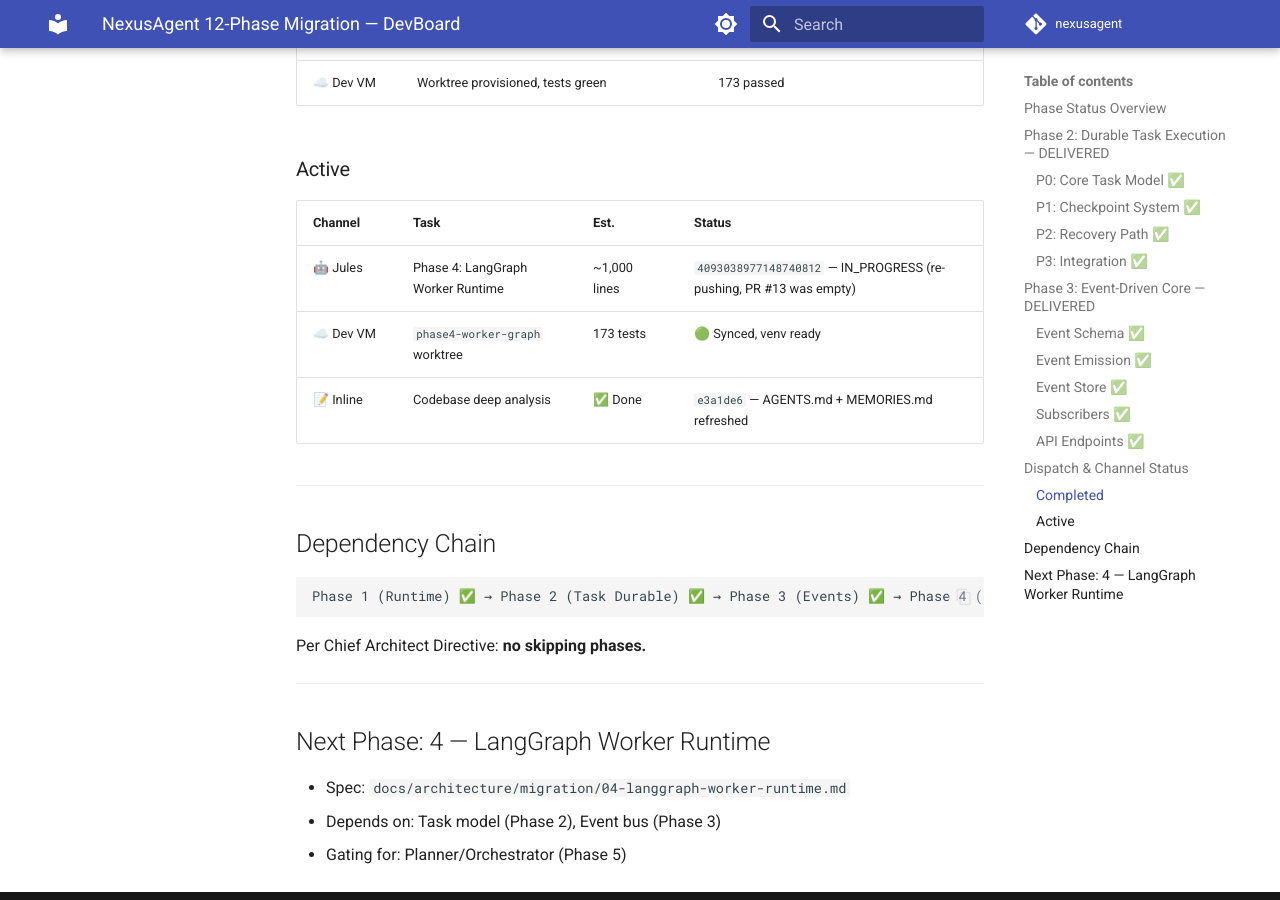
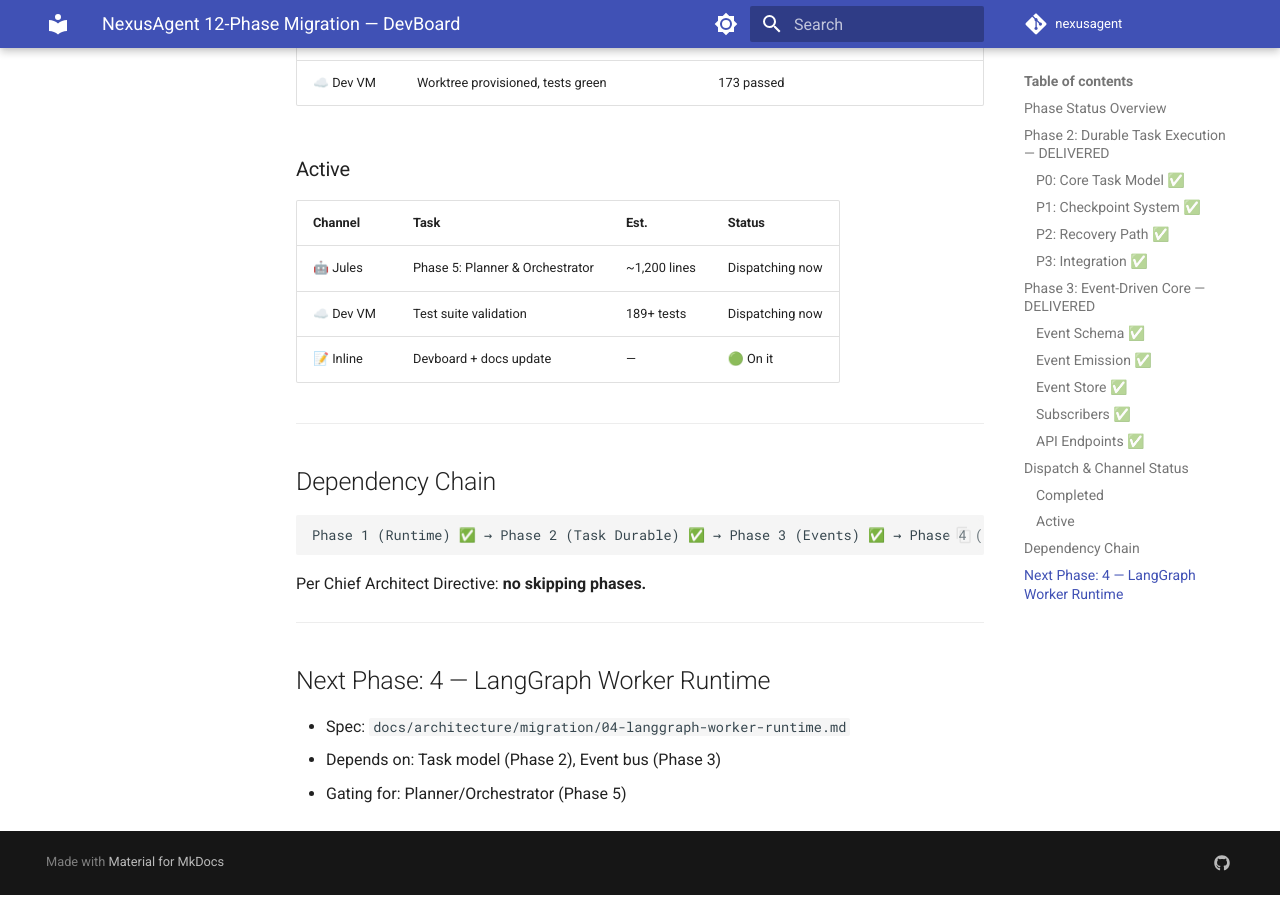
Before and after one commit to stephanos8926-lgtm/NexusAgent, an MkDocs documentation site: the page built from docs/devboard/README.md, in a window 1280 px wide and 900 px high, scrolled down 4180 px. Built offline with MkDocs 1.6.1 and Material for MkDocs 9.7.7, drawn with Linux system fonts in a browser that asks for light colours; comment, search, counter and statistics services are not loaded; the version menu is left out; some of the changed text lies outside the part shown.

Commit message:
docs(devboard): mark Phases 2,3,4 delivered, Phase 5 active
- Phase 2 (Durable Tasks) — PR #10, Jules #6790340144769840547
- Phase 3 (Events) — PR #11, Jules #18382944495923151438
- Phase 4 (LangGraph Workers) — PR #13, Jules #4093038977148740812
- Phase 5 (Planner & Orchestrator) — dispatching now

```diff
--- a/docs/devboard/README.md
+++ b/docs/devboard/README.md
@@ -105,9 +105,9 @@
 ### Active
 | Channel | Task | Est. | Status |
 |---------|------|------|--------|
-| 🤖 Jules | Phase 4: LangGraph Worker Runtime | ~1,000 lines | `4093038977148740812` — IN_PROGRESS (re-pushing, PR #13 was empty) |
-| ☁️ Dev VM | `phase4-worker-graph` worktree | 173 tests | 🟢 Synced, venv ready |
-| 📝 Inline | Codebase deep analysis | ✅ Done | `e3a1de6` — AGENTS.md + MEMORIES.md refreshed |
+| 🤖 Jules | Phase 5: Planner & Orchestrator | ~1,200 lines | Dispatching now |
+| ☁️ Dev VM | Test suite validation | 189+ tests | Dispatching now |
+| 📝 Inline | Devboard + docs update | — | 🟢 On it |
 
 ---
 
```
Also changed, not shown: other parts of docs/devboard/README.md (+2 -2 lines).
